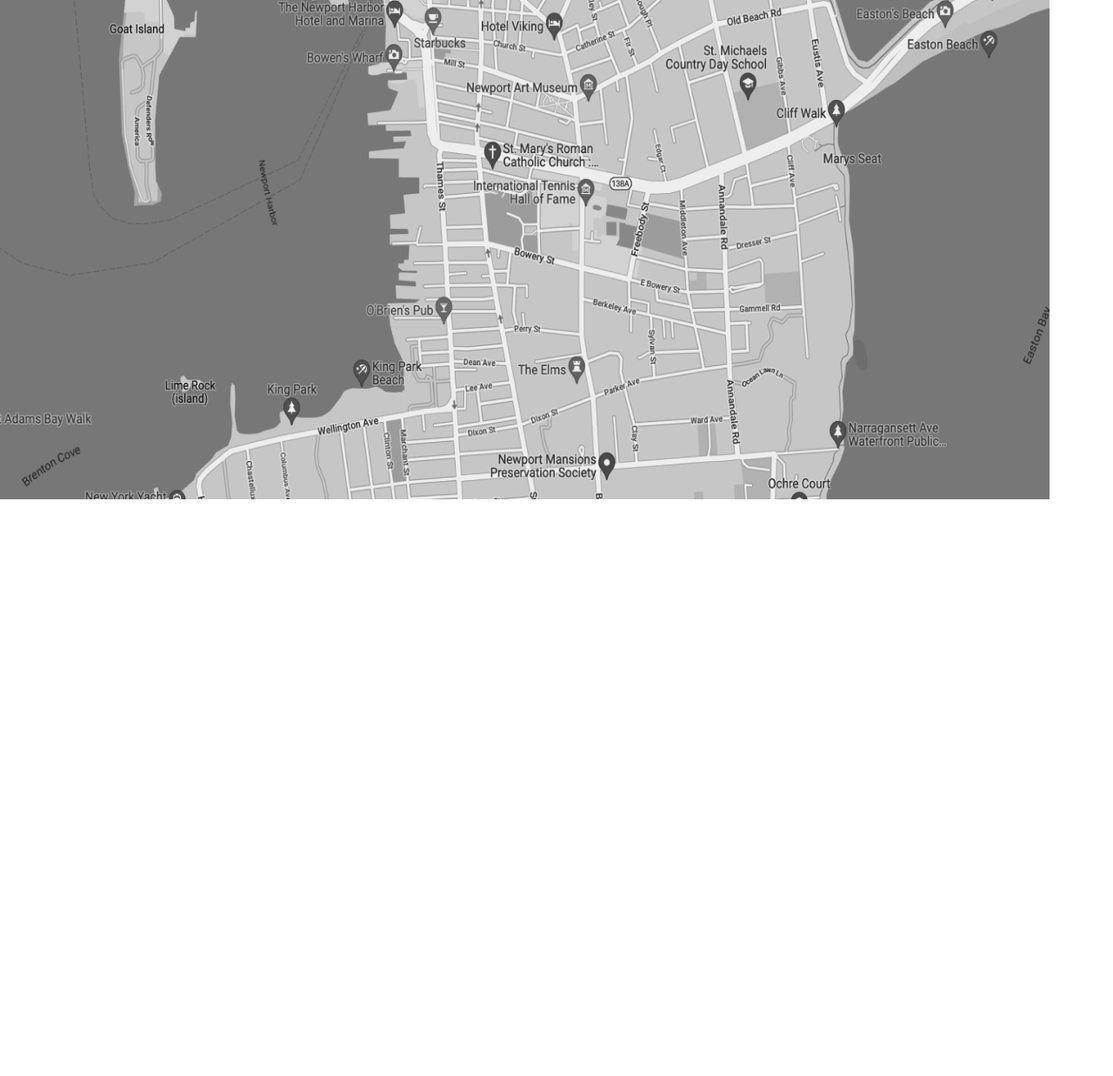
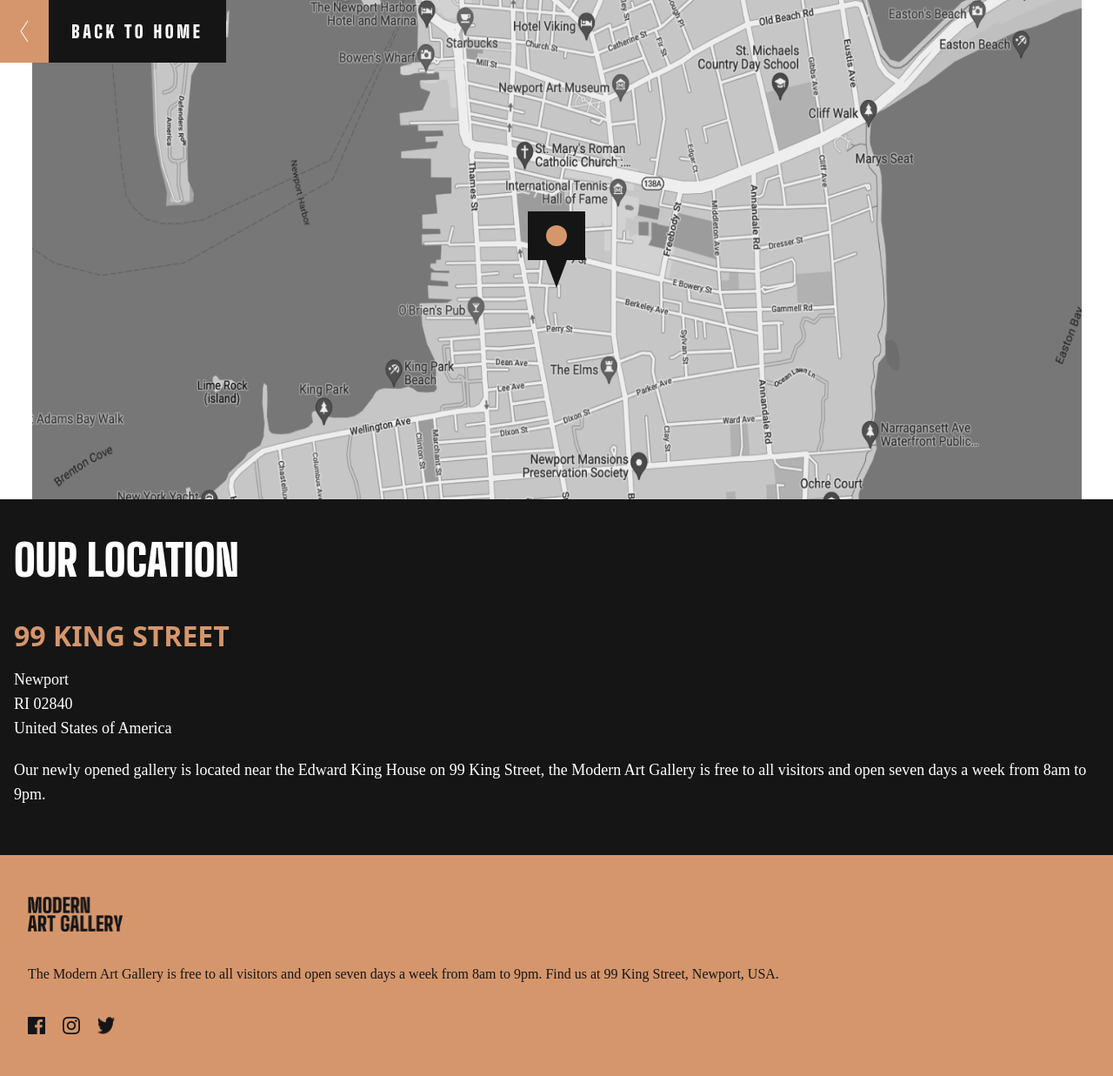
Before and after one commit to daatoo/Art-Gallery-Website, a website: page src/Location.html in a window 1280 px wide. Shown: the whole page at 87% size. Before the commit the page ends 800 px from the top, so only its background shows below. Drawn offline with Linux system fonts and the light colour scheme.

Commit message:
Make Location Page on  Mobile Design

```diff
--- a/src/Location.html
+++ b/src/Location.html
@@ -5,13 +5,64 @@
     <meta http-equiv="X-UA-Compatible" content="IE=edge">
     <meta name="viewport" content="width=device-width, initial-scale=1.0">
     <link rel="stylesheet" href="../dist/output.css">
+    <link rel="preconnect" href="https://fonts.googleapis.com"><link rel="preconnect" href="https://fonts.gstatic.com"
+    crossorigin><link href="https://fonts.googleapis.com/css2?family=Big+Shoulders+Display:wght@900&display=swap" rel="stylesheet">
+    <style> @import url('https://fonts.googleapis.com/css2?family=Big+Shoulders+Display:wght@900&display=swap'); </style>
     <title>Document</title>
 </head>
 <body>
     <section class="w-full">
-        <div class="flex justify-center absolute left-[-50%] ml-[50%]">
-            <img src="../src/img/Location.png" class="w-[1207px] h-[574px] " alt="">
+        <div class="flex w-screen items-center justify-center overflow-x-hidden ">
+            <div class="overflow-x-hidden flex justify-center items-center">
+                <a href="../src/index.html" class="absolute left-0 top-0"><button class="flex cursor-pointer">
+                    <div class="w-[56px] h-[72px] bg-[#D5966c] flex justify-center items-center">
+                        <img src="../src/img/Arrow2.png" alt="">
+                    </div>
+                    <div class="w-[204px] h-[72px] bg-[#151515] flex justify-center items-center">
+                        <h3 class="font-extrabold text-xl leading-6 tracking-[3.63636px] text-white font-BigShoulders">BACK TO HOME</h3>
+                    </div>
+                </button></a>
+                <img src="../src/img/Location.png" class="w-[1207px] min-w-[1207px] h-[574px] " alt="">
+                <div class="flex flex-col justify-center items-center absolute">
+                    <div class="w-[66px] h-[56px] bg-[#151515] flex justify-center items-center">
+                        <div class="w-6 h-6 rounded-[50%] bg-[#D5966C]"></div>
+                    </div>
+                    <div class="w-0 h-0 border-l-[12px] border-solid border-l-transparent border-r-[12px] border-r-transparent border-t-[32px] border-t-[#151515] "></div>
+                </div>
+            </div>
+        </div>
+    </section>
 
+    <section class="w-full bg-[#151515]">
+        <div class="w-full px-4 pt-12 pb-14 flex flex-col gap-12">
+            <h2 class="font-black text-[50px] leading-[45px] font-BigShoulders text-white">
+                OUR LOCATION</h2>
+            <div class="flex flex-col gap-5">
+                <h3 class="font-black text-[32px] leading-8 uppercase text-[#D5966C]">99 King Street</h3>
+                <p class="font-light text-lg leading-7 text-white font-Outfit ">Newport<br>
+                    RI 02840<br>
+                    United States of America</p>
+                <p class="font-light text-lg leading-7 text-white font-Outfit ">
+                    Our newly opened gallery is located near the Edward
+                    King House on 99 King Street, the Modern Art Gallery
+                    is free to all visitors and open seven days a week from
+                     8am to 9pm.</p>
+            </div>
+        </div>
+    </section>
+    <section class="w-full bg-[#D5966C]">
+        <div class="w-full flex flex-col gap-9 px-8 py-12">
+            <img src="../src/img/MODERNARTGALLERY-Black.png" class="max-w-[110px]" alt="">
+            <p class="font-light text-base leading-[26px] text-[#151515] font-Outfit ">
+                The Modern Art Gallery is free to all visitors
+                 and open seven days a week from 8am to 9pm. Find
+                  us at 99 King Street, Newport, USA.
+            </p>
+            <div class="flex gap-5 max-h-5">
+                <img src="../src/img/Fb-Icon-Black.png" alt="">
+                <img src="../src/img/IG-Icon-Black.png" alt="">
+                <img src="../src/img/Twitter-Icon-Black.png" alt="">
+            </div>
         </div>
     </section>
 </body>
```
Also changed, not shown: dist/output.css, src/img/Arrow2.png (added), src/img/Fb-Icon-Black.png (added), src/img/IG-Icon-Black.png (added), src/img/MODERNARTGALLERY-Black.png (added), src/img/Twitter-Icon-Black.png (added).
